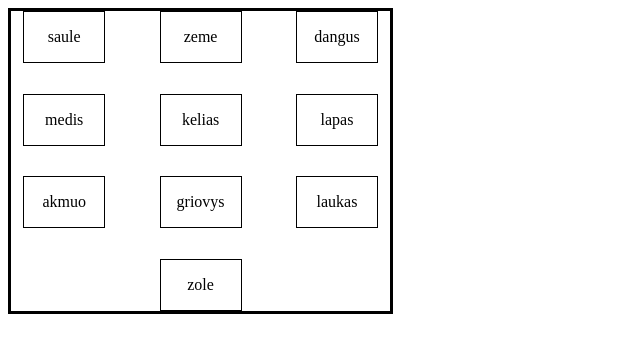
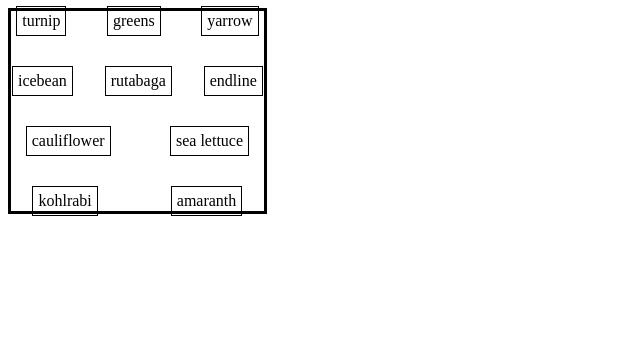
Before and after one commit to Vytautas-T/Java-pamokos-ir-uzduotys, a plain HTML site: page flex uzdaviniai/papildomi uzdaviniai flex/flex uzduotis 4/index.html in a window 1280 px wide. Shown: the whole page, without its empty margins (0-640 px from the left). Drawn offline with Linux system fonts and the light colour scheme.

Commit message:
naujas css

```diff
--- a/flex uzdaviniai/papildomi uzdaviniai flex/flex uzduotis 4/index.html
+++ b/flex uzdaviniai/papildomi uzdaviniai flex/flex uzduotis 4/index.html
@@ -8,17 +8,17 @@
     <link rel="stylesheet" href="style.css">
 </head>
 <body>
-    <div>
-        <div class="pref">saule</div>
-        <div class="pref">zeme</div>
-        <div class="pref">dangus</div>
-        <div class="pref">medis</div>
-        <div class="pref">kelias</div>
-        <div class="pref">lapas</div>
-        <div class="pref">akmuo</div>
-        <div class="pref">griovys</div>
-        <div class="pref">laukas</div>
-        <div class="pref">zole</div>
+    <div class="pref2">
+        <div class="pref">turnip</div>
+        <div class="pref">greens</div>
+        <div class="pref">yarrow</div>
+        <div class="pref">icebean</div>
+        <div class="pref">rutabaga</div>
+        <div class="pref">endline</div>
+        <div class="pref">cauliflower</div>
+        <div class="pref">sea lettuce</div>
+        <div class="pref">kohlrabi</div>
+        <div class="pref">amaranth</div>
     </div>
 
 </body>
--- a/flex uzdaviniai/papildomi uzdaviniai flex/flex uzduotis 4/style.css
+++ b/flex uzdaviniai/papildomi uzdaviniai flex/flex uzduotis 4/style.css
@@ -2,12 +2,10 @@
     display: flex;
     border: 3px solid black;
     justify-content: space-around;
-    align-content: stretch;
-    flex-wrap: wrap;
+    align-content: center;
+    flex-flow: wrap;
     gap: 30px;
-    width: 30%;
-    height: 300px;
-}
+    }
 
 .pref {
     display: flex;
@@ -15,6 +13,15 @@
     flex-wrap: wrap;
     align-items: center;
     border: 1px solid black;
-    width: 80px;
-    height: 50px;
+    padding: 5px;
 }
+.pref2 {
+    display: flex;
+    border: 3px solid black;
+    justify-content: space-around;
+    align-content: center;
+    flex-flow: wrap;
+    gap: 30px;
+    width: 20%;
+    height: 200px;
+}
```
